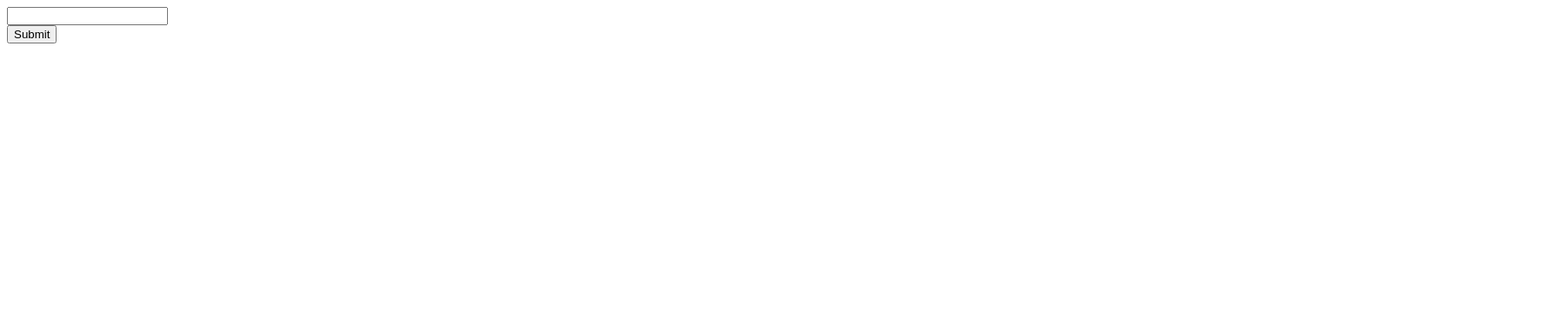
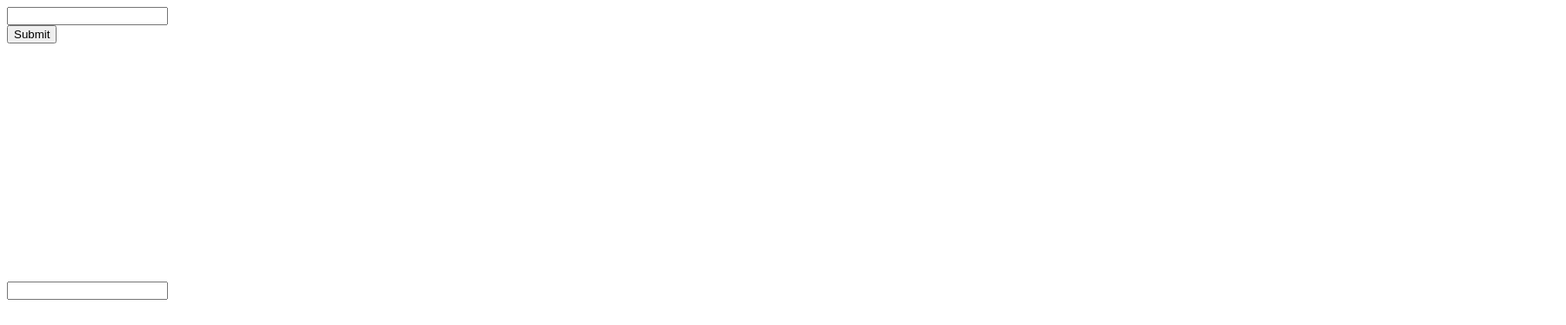
Before and after one commit to OdinOxin/OdinOxin.github.io, a plain HTML site: page index.html in a window 1280 px wide. Shown: the top 374 px of the page at 87% size, 1800 px wide, since content can reach past the window. Drawn offline with Linux system fonts and the light colour scheme.

Commit message:
testing heigth

```diff
--- a/index.html
+++ b/index.html
@@ -6,8 +6,8 @@
     xmlns="http://www.w3.org/2000/svg"
     xmlns:xlink="http://www.w3.org/1999/xlink"
     version="1.1"
-    width="1792"
-    height="2304">
+    width="512"
+    height="256">
 </svg><br/>
 <input id="outputTxt"
     type="text"/>
```
